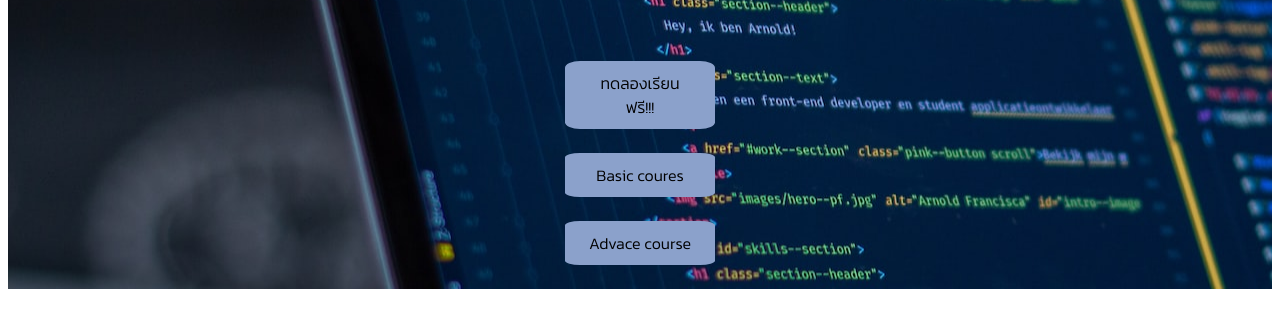
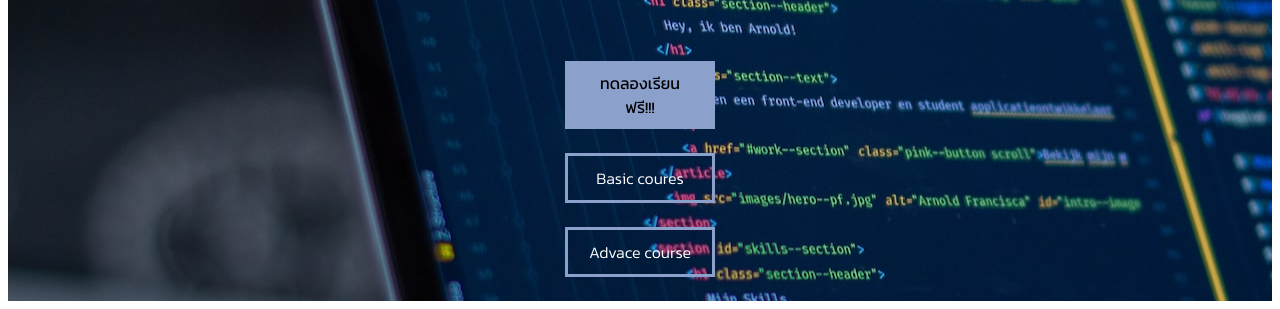
Before and after one commit to BenyapaKar/cs369Group4, a plain HTML site: page index.html in a window 1280 px wide. Shown: the part 743-1052 px from the top of the page. Drawn offline with Linux system fonts and the light colour scheme.

Commit message:
edit Hero

```diff
--- a/style.css
+++ b/style.css
@@ -93,16 +93,12 @@ header{
   margin: auto;
 }
 
-.space{
-  margin-bottom: 100%;
-}
-
 .join {
   background-color: #8ba1cb;
   color: white;
   padding: 10px 20px;
   text-decoration: none;
-  border-radius: 10%;
+  font-weight: 400 !important;
 }
 
 .join:hover {
@@ -110,11 +106,11 @@ header{
 }
 
 .basic {
-  background-color: #8ba1cb;
-  color: white;
+  background-color: transparent;
+  color: white !important;
+  border: 3px solid #8ba1cb;
   padding: 10px 20px;
   text-decoration: none;
-  border-radius: 10%;
 }
 
 .basic:hover {
@@ -122,11 +118,11 @@ header{
 }
 
 .extra {
-  background-color: #8ba1cb;
-  color: white;
+  background-color: transparent;
+  border: 3px solid #8ba1cb;
+  color: white !important;
   padding: 10px 20px;
   text-decoration: none;
-  border-radius: 10%;
 }
 
 .extra:hover {
```
Also changed, not shown: index.html (+2 -0 lines).
